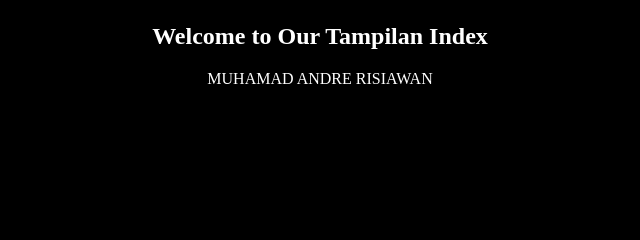
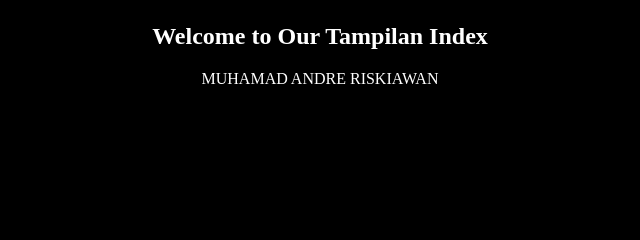
Before and after one commit to Andre2022A/Simon009, a plain HTML site: page index.html in a window 1280 px wide. Shown: the part 189-429 px from the top of the page, 320-960 px from the left. Drawn offline with Linux system fonts and the light colour scheme.

Commit message:
mengubah index kedua

```diff
--- a/index.html
+++ b/index.html
@@ -14,7 +14,7 @@
   <section class="hero">
     <div class="hero-content">
       <h1>Welcome to Our Tampilan Index</h1>
-      <p>MUHAMAD ANDRE RISIAWAN </p>
+      <p>MUHAMAD ANDRE RISKIAWAN </p>
     </div>
   </section>
 
```
